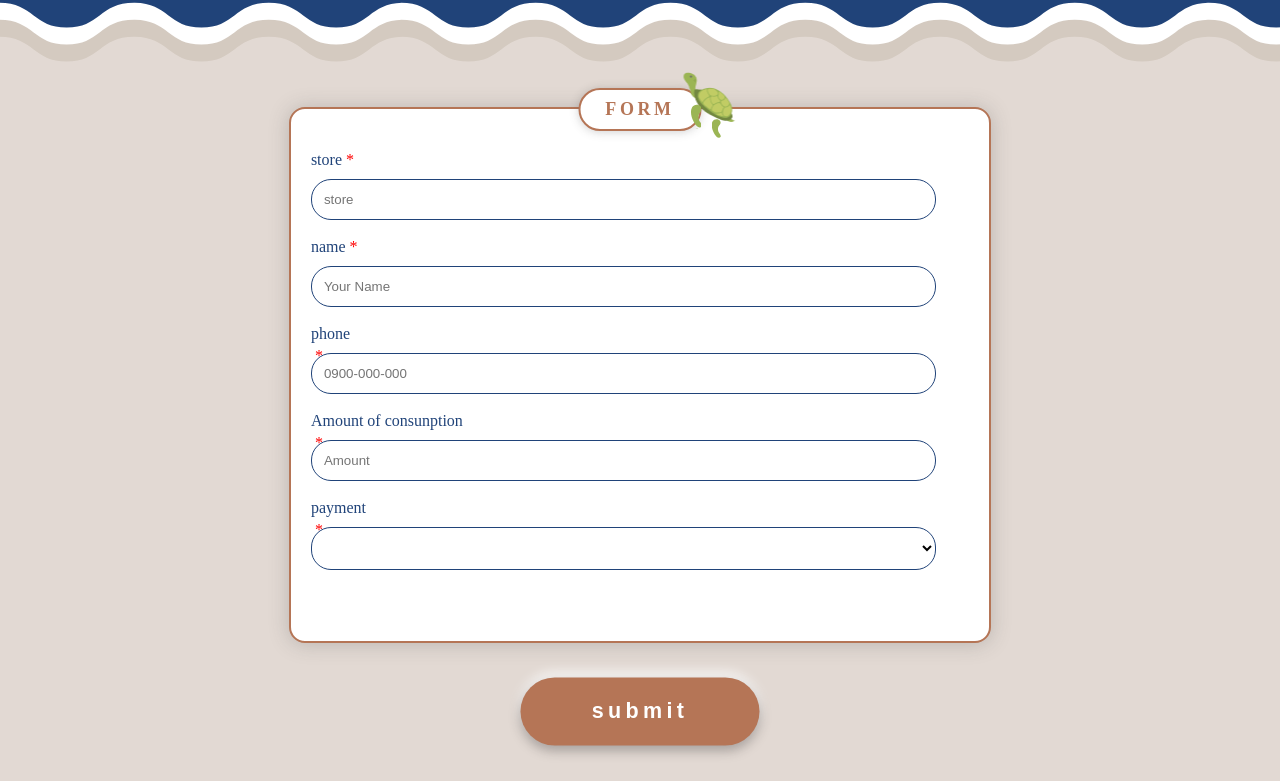
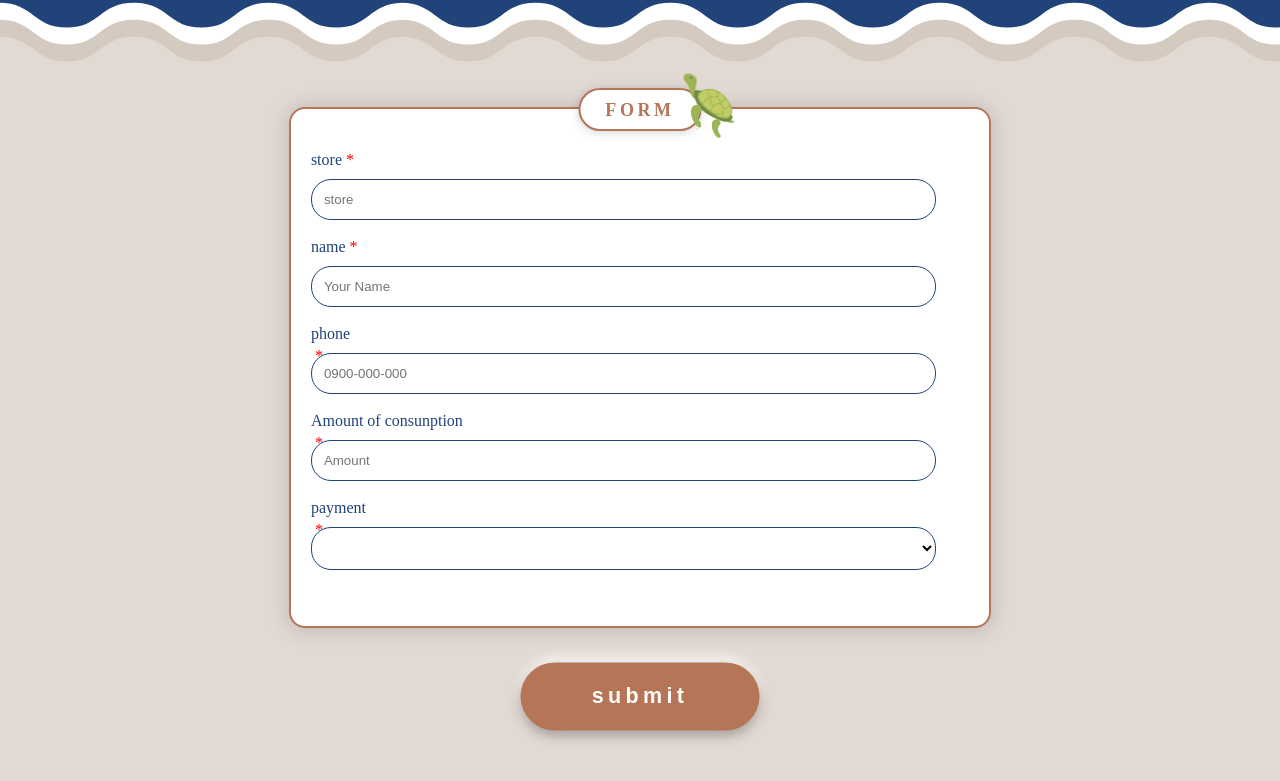
Before and after one commit to WayneChen77/ewill-interview, a React (Create React App) app: page / in a window 1280 px wide. Shown: the part 642-1423 px from the top of the page. Built offline with nearby package versions, Linux system fonts and the light colour scheme.

Commit message:
final for ios

```diff
--- a/src/style.css
+++ b/src/style.css
@@ -692,9 +692,10 @@
   display: flex;
   flex-direction: column;
   align-items: center;
-  padding: 40px 20px 55px 20px;
+  padding: 40px 20px;
   gap: 20px;
   width: 57%;
+  height: 100%;
   background: #ffffff;
   border: 2px solid #b57556;
   box-shadow: 0px 1px 20px rgba(73, 72, 72, 0.25);
--- a/src/style/_lottery.scss
+++ b/src/style/_lottery.scss
@@ -13,12 +13,13 @@
     display: flex;
     flex-direction: column;
     align-items: center;
-    padding: 40px 20px 55px 20px;
+    padding: 40px 20px;
     gap: 20px;
 
     //adj
+
     width: 57%;
-    // height: 575px;
+    height: 100%;
     background: #ffffff;
     border: 2px solid #b57556;
     box-shadow: 0px 1px 20px rgba(73, 72, 72, 0.25);
```
Also changed, not shown: 1 other file (tests, documents, lock files or other folders).
